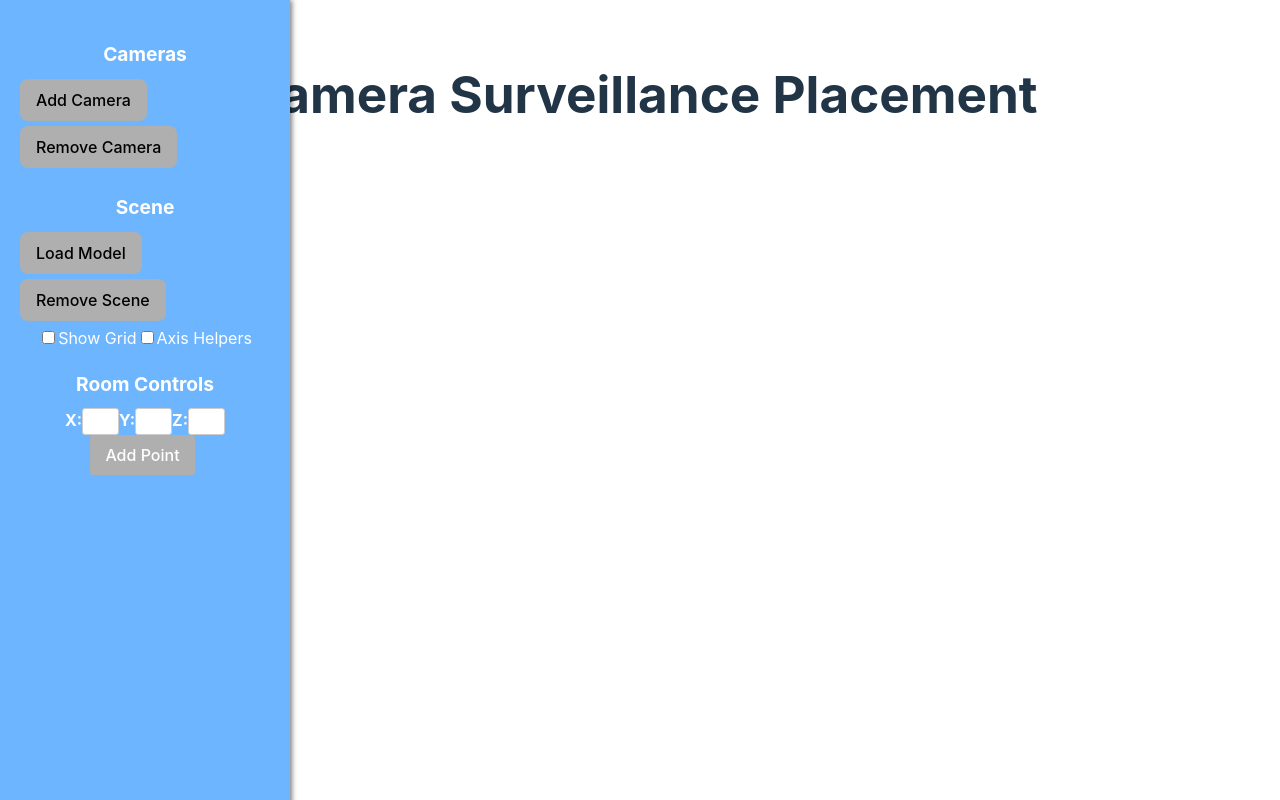
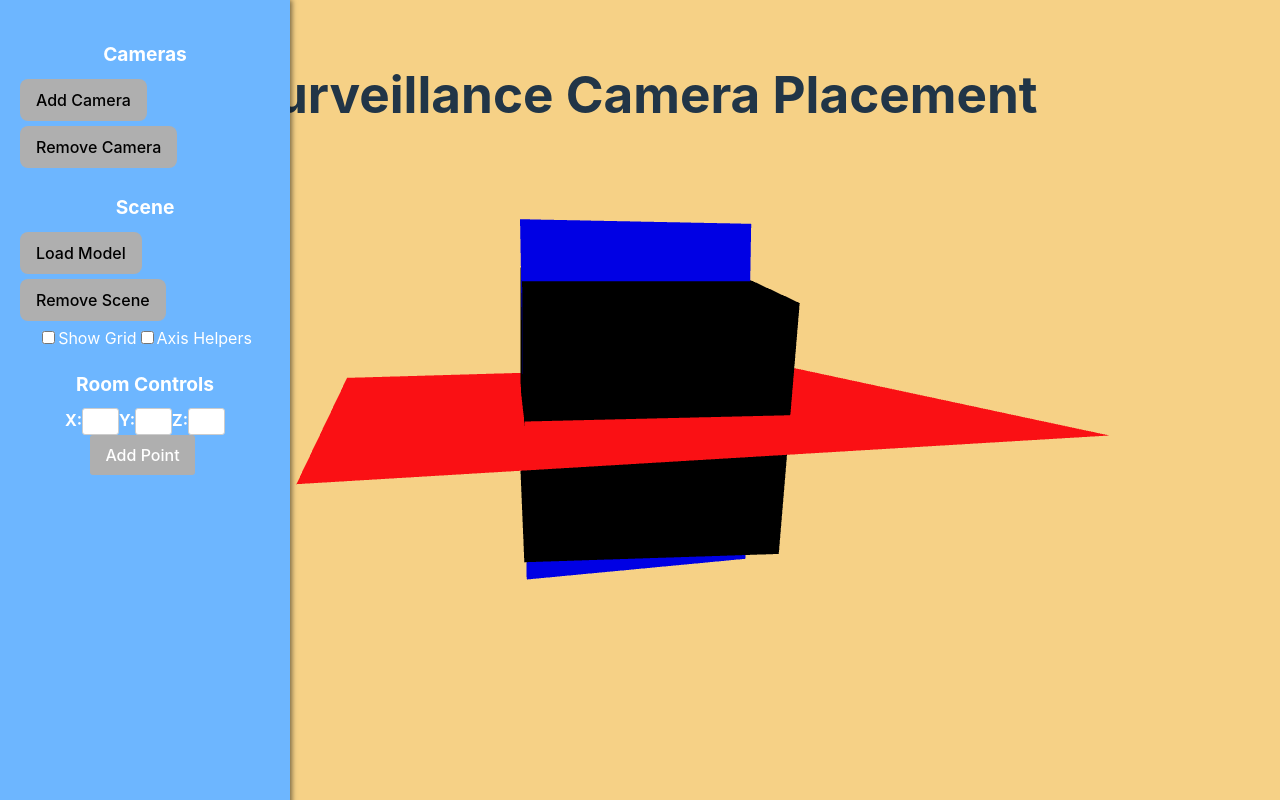
Before and after one commit to harriszk/surveillance-camera-placement, a React (Vite) app: page / in a window 1280 px wide. Built offline with nearby package versions, Linux system fonts and the light colour scheme.

Commit message:
feat: created basic scene with react three fiber

```diff
--- a/index.html
+++ b/index.html
@@ -5,7 +5,7 @@
     <meta charset="UTF-8" />
     <link rel="icon" type="image/svg+xml" href="/vite.svg" />
     <meta name="viewport" content="width=device-width, initial-scale=1.0" />
-    <title>Camera Surveillance Placement</title>
+    <title>Surveillance Camera Placement</title>
 </head>
 
 <body>
--- a/package.json
+++ b/package.json
@@ -12,6 +12,8 @@
     "deploy": "gh-pages -d dist"
   },
   "dependencies": {
+    "@react-three/fiber": "latest",
+    "@types/three": "^0.173.0",
     "react": "^19.0.0",
     "react-dom": "^19.0.0",
     "three": "^0.173.0"
@@ -20,7 +22,6 @@
     "@eslint/js": "^9.19.0",
     "@types/react": "^19.0.8",
     "@types/react-dom": "^19.0.3",
-    "@types/three": "^0.173.0",
     "@vitejs/plugin-react": "^4.3.4",
     "eslint": "^9.19.0",
     "eslint-plugin-react-hooks": "^5.0.0",
--- a/src/App.css
+++ b/src/App.css
@@ -1,4 +1,8 @@
 #root {
+    max-width: 1280px;
+    margin: 0 auto;
+    padding: 2rem;
+    text-align: center;
     max-width: 1280px;
     margin: 0 auto;
     padding: 2rem;
@@ -10,17 +14,33 @@
     padding: 1.5em;
     will-change: filter;
     transition: filter 300ms;
+    height: 6em;
+    padding: 1.5em;
+    will-change: filter;
+    transition: filter 300ms;
 }
+
 
 .logo:hover {
     filter: drop-shadow(0 0 2em #646cffaa);
+    filter: drop-shadow(0 0 2em #646cffaa);
 }
 
+
 .logo.react:hover {
+    filter: drop-shadow(0 0 2em #61dafbaa);
     filter: drop-shadow(0 0 2em #61dafbaa);
 }
 
 @keyframes logo-spin {
+    from {
+        transform: rotate(0deg);
+    }
+
+    to {
+        transform: rotate(360deg);
+    }
+
     from {
         transform: rotate(0deg);
     }
@@ -34,12 +54,18 @@
     a:nth-of-type(2) .logo {
         animation: logo-spin infinite 20s linear;
     }
+
+    a:nth-of-type(2) .logo {
+        animation: logo-spin infinite 20s linear;
+    }
 }
 
 .card {
+    padding: 2em;
     padding: 2em;
 }
 
 .read-the-docs {
     color: #888;
+    color: #888;
 }
--- a/src/App.tsx
+++ b/src/App.tsx
@@ -1,11 +1,24 @@
 import "./App.css";
+import Scene from "./components/Scene";
 import Sidebar from "./components/Sidebar";
 
 const App: React.FC = () => {
     return (
         <>
-            <h1>Camera Surveillance Placement</h1>
+            <h1>Surveillance Camera Placement</h1>
             <Sidebar />
+            <div
+                style={{
+                    position: "absolute",
+                    top: 0,
+                    left: 0,
+                    width: "100%",
+                    height: "100vh",
+                    zIndex: -1,
+                }}
+            >
+                <Scene />
+            </div>
         </>
     );
 };
--- /dev/null
+++ b/src/components/Scene.tsx
@@ -0,0 +1,20 @@
+import { Canvas } from "@react-three/fiber";
+import Plane from "./shapes/Plane";
+import Box from "./shapes/Box";
+
+const Scene: React.FC = () => {
+    return (
+        <Canvas
+            dpr={[1, 2]}
+            gl={{ alpha: false }}
+            camera={{ position: [-2, 1, 7], fov: 50 }}
+        >
+            <color attach="background" args={["#f6d186"]} />
+            <Plane rotation={[Math.PI / 2, 0, 0]} size={[5, 5]} color="red" />
+            <Plane color="blue" size={[2, 3]} />
+            <Box />
+        </Canvas>
+    );
+};
+
+export default Scene;
--- /dev/null
+++ b/src/components/shapes/Box.tsx
@@ -0,0 +1,23 @@
+import { useFrame } from "@react-three/fiber";
+import { useRef } from "react";
+import * as THREE from "three";
+
+const Box: React.FC = () => {
+    const meshRef = useRef<THREE.Mesh>(null);
+
+    useFrame(() => {
+        if (meshRef.current) {
+            meshRef.current.rotation.x += 0.01;
+            meshRef.current.rotation.y += 0.01;
+        }
+    });
+
+    return (
+        <mesh ref={meshRef}>
+            <boxGeometry args={[2, 2, 2]} />
+            <meshStandardMaterial color="green" />
+        </mesh>
+    );
+};
+
+export default Box;
--- /dev/null
+++ b/src/components/shapes/Plane.tsx
@@ -0,0 +1,21 @@
+import * as THREE from "three";
+
+interface PlaneProps {
+    rotation?: [x: number, y: number, z: number];
+    size?: [width: number, height: number];
+    color?: string;
+}
+
+const Plane: React.FC<PlaneProps> = (props) => {
+    return (
+        <mesh visible rotation={props.rotation ?? [0, 0, 0]}>
+            <planeGeometry args={props.size ?? [1, 1]} />
+            <meshBasicMaterial
+                color={props.color ?? "0xFFFFFF"}
+                side={THREE.DoubleSide}
+            />
+        </mesh>
+    );
+};
+
+export default Plane;
--- a/src/index.css
+++ b/src/index.css
@@ -5,7 +5,7 @@
 
     color-scheme: light dark;
     color: rgba(255, 255, 255, 0.87);
-    background-color: #242424;
+    background-color: #f6d186;
 
     font-synthesis: none;
     text-rendering: optimizeLegibility;
```
Also changed, not shown: 2 other files (tests, documents, lock files or other folders).
